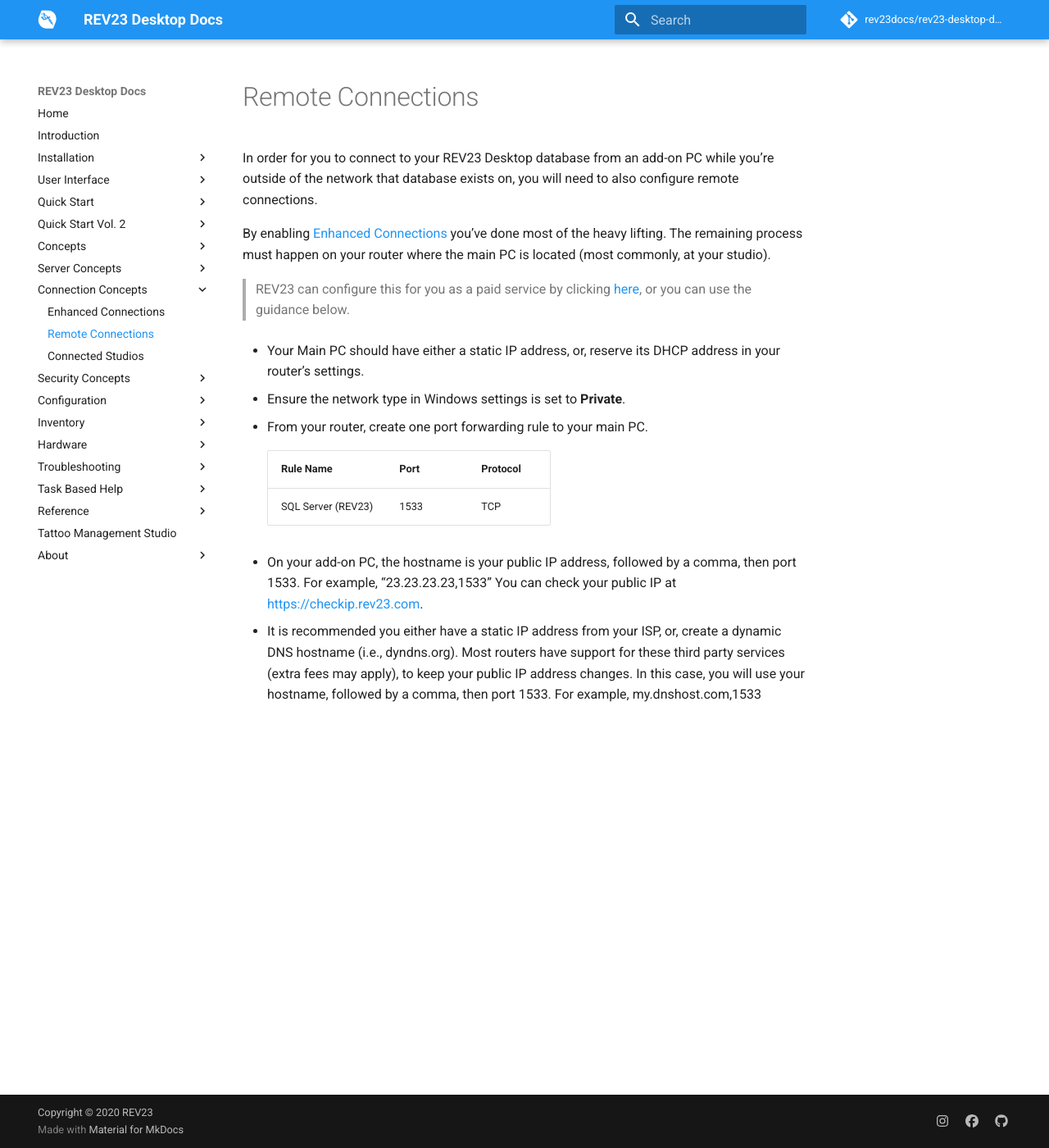
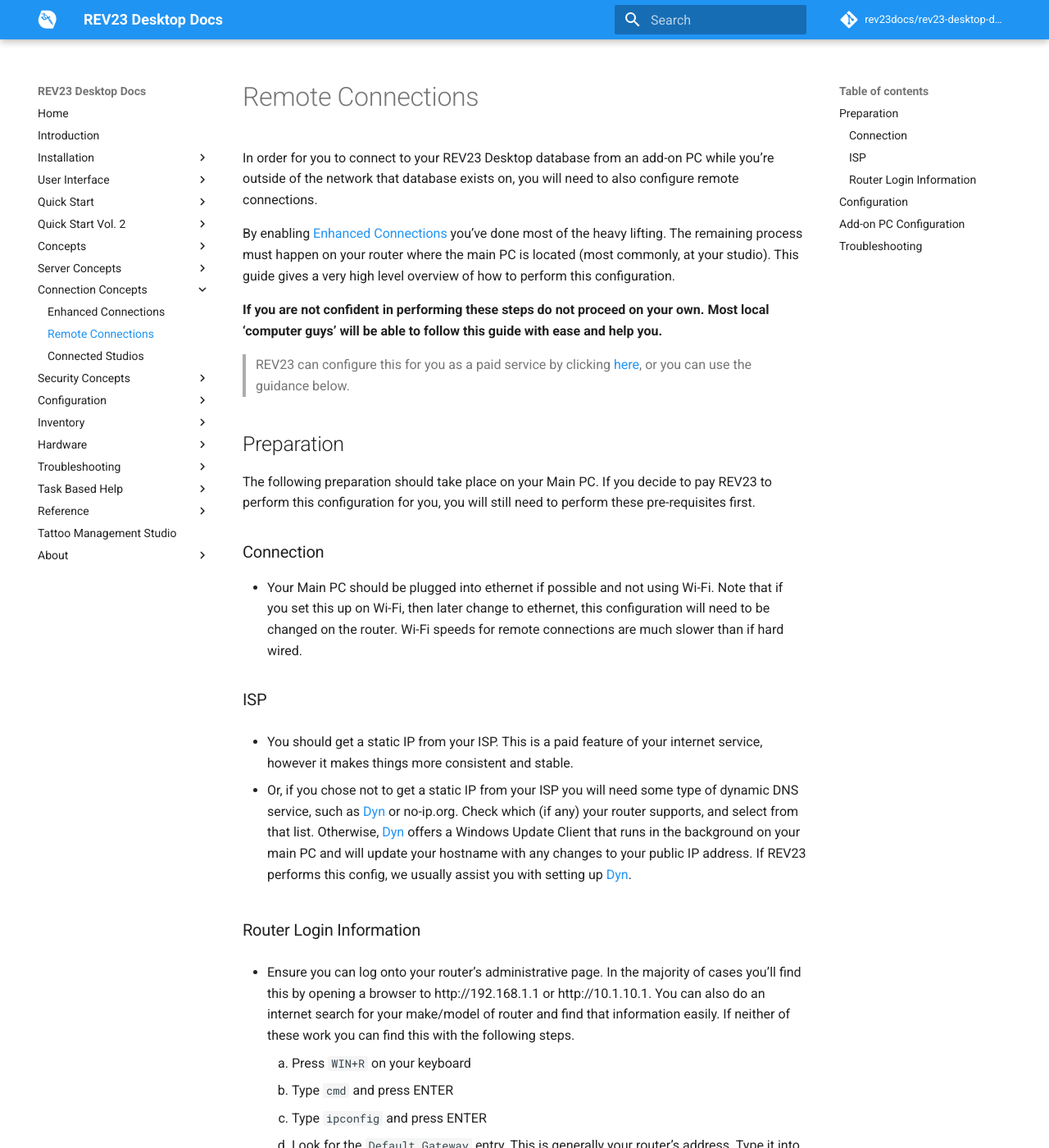
Before and after one commit to REV23Docs/rev23-desktop-docs, an MkDocs documentation site: the page built from docs/connection-concepts/remote-connections.md, in a window 1280 px wide and 1400 px high. Shown: the whole window at 82% size. Built offline with MkDocs 1.6.1 and Material for MkDocs 9.7.7, drawn with Linux system fonts in a browser that asks for light colours; comment, search, counter and statistics services are not loaded; some of the changed text lies outside the part shown.

Commit message:
Added more detail to remote connections

```diff
--- a/docs/connection-concepts/remote-connections.md
+++ b/docs/connection-concepts/remote-connections.md
@@ -2,20 +2,85 @@
 
 In order for you to connect to your REV23 Desktop database from an add-on PC while you're outside of the network that database exists on, you will need to also configure remote connections.
 
-By enabling [Enhanced Connections](enhanced-connections.md) you've done most of the heavy lifting. The remaining process must happen on your router where the main PC is located (most commonly, at your studio).
+By enabling [Enhanced Connections](enhanced-connections.md) you've done most of the heavy lifting. The remaining process must happen on your router where the main PC is located (most commonly, at your studio). This guide gives a very high level overview of how to perform this configuration.
+
+**If you are not confident in performing these steps do not proceed on your own. Most local 'computer guys' will be able to follow this guide with ease and help you.**
 
 > REV23 can configure this for you as a paid service by clicking [here](https://www.rev23.com/cart/addtocart?productVariantId=7e6e8981-6ed4-4227-bc71-cf6f73abe445), or you can use the guidance below.
 
-+ Your Main PC should have either a static IP address, or, reserve its DHCP address in your router's settings.
+## Preparation
 
-+ Ensure the network type in Windows settings is set to **Private**.
+The following preparation should take place on your Main PC. If you decide to pay REV23 to perform this configuration for you, you will still need to perform these pre-requisites first.
 
-+ From your router, create one port forwarding rule to your main PC.
+### Connection
+
++ Your Main PC should be plugged into ethernet if possible and not using Wi-Fi. Note that if you set this up on Wi-Fi, then later change to ethernet, this configuration will need to be changed on the router. Wi-Fi speeds for remote connections are much slower than if hard wired.
+
+### ISP
+
++ You should get a static IP from your ISP. This is a paid feature of your internet service, however it makes things more consistent and stable.
+
++ Or, if you chose not to get a static IP from your ISP you will need some type of dynamic DNS service, such as [Dyn](https://account.dyn.com/) or no-ip.org. Check which (if any) your router supports, and select from that list. Otherwise, [Dyn](https://account.dyn.com/) offers a Windows Update Client that runs in the background on your main PC and will update your hostname with any changes to your public IP address. If REV23 performs this config, we usually assist you with setting up [Dyn](https://account.dyn.com/).
+
+### Router Login Information
+
++ Ensure you can log onto your router's administrative page. In the majority of cases you'll find this by opening a browser to http://192.168.1.1 or http://10.1.10.1. You can also do an internet search for your make/model of router and find that information easily. If neither of these work you can find this with the following steps.
+
+    1. Press `WIN+R` on your keyboard
+    2. Type `cmd` and press ENTER
+    3. Type `ipconfig` and press ENTER
+    4. Look for the `Default Gateway` entry. This is generally your router's address. Type it into a browser window.
+
+        > If you have two routers (one from your ISP and then another Wi-Fi router) this complicates things a bit and the ISP router will need to be put in Bridged mode (to not act as a router and only serve the broadband connection. You may need to call your ISP for them to change this.) Alternatively, you can plug the Main PC into the broadband router, skipping your other router.
+
+    5. Ensure you know the admin username and password. In most cases, this is `admin` and `password` respectively. If this is the case, you should also take the time to change this password.
+
+## Configuration
+
+1. Ensure the Network Profile in Windows settings is set to **Private**. In the latest versions of Windows 10 this can be done by clicking the Network icon in the bottom right corner, selecting Properties on the network you are connected to, then making sure this is set to Private and not Public.
+
+2. Ensure Windows Power Settings are set to not turn off the PC or put it to sleep automatically. You cannot connect to your database if the main PC is not available for connections.
+
+3. Log into your router's administrative panel.
+
+4. Find DHCP Reservations and reserve your Main PC's current IP address to its physical MAC address. You can also chose an IP address, sometimes REV23 support will assign something like 192.168.1.23 to the main PC (if its not already in use).
+
+5. Create one Port Forwarding rule to your main PC's private IP address (the one which was reserved in step 3).
 
     | Rule Name | Port | Protocol |
     | --- | --- | --- |
     | SQL Server (REV23) | 1533 | TCP |
 
-+ On your add-on PC, the hostname is your public IP address, followed by a comma, then port 1533. For example, "23.23.23.23,1533" You can check your public IP at [https://checkip.rev23.com](https://checkip.rev23.com).
+6. If you have any other security software such as McAfee you will need to configure it to allow traffic to that PC on this port as well.
 
-+ It is recommended you either have a static IP address from your ISP, or, create a dynamic DNS hostname (i.e., dyndns.org). Most routers have support for these third party services (extra fees may apply), to keep your public IP address changes. In this case, you will use your hostname, followed by a comma, then port 1533. For example, my.dnshost.com,1533
+7. In the REV23 Desktop Control Panel open the Database Service tile and click the *Test Enhanced Connections from outside of this network* link to verify your connection. If this test fails, something is not properly configured.
+
+If your test succeeds you are finished! You will now need to configure your add-on PC with the proper connection information for accessing your main PC from outside of the studio.
+
+## Add-on PC Configuration
+
+If you are already at the screen asking for connection details this information is the same as the information that was provided to you when you setup [Enhanced Connections](enhanced-connections.md) with one difference. You will need to set the Server Name to be your public static IP address or your dynamic DNS hostname, followed by a comma, then the number 1533.
+
+For example:
+
++ Using a dynamic hostname: my.dynhost.com,1533
++ Using your static IP: [yourstaticip],1533 e.g. 66.66.123.123,1533
+
+If you attempt this in the studio and it fails, this is most likely because your router does not support loopback, meaning you cannot use the external IP address to connect to the main PC when you're in the same network. In this case you will need to add a new connection profile to your REV23 Desktop add-on PC.
+
+1. Close REV23 Desktop.
+2. Hold down the SHIFT key and open REV23 Desktop again. Wait until you see the Connection dialog.
+3. On the Connection dialog, ensure this is set to the information from your Enhanced Connections sheet, which uses the main PC's computer name for the server name. i.e. YOURMAINPCNAME\TATTOOSTUDIO.
+4. Click the 'Edit Other Connections' button in the bottom left.
+5. Add a new connection. Name it something like "Out of Studio" and enter your remote connection details and save. If you're still in the same network, this will fail again, but you will be able to proceed.
+6. Click OK and close the connection dialog.
+
+When you open REV23 Desktop again you will be prompted for which connection to use. Select the appropriate one for the environment you are in (in studio or out of studio).
+
+## Troubleshooting
+
++ If you're running separate security software on your main PC disable it and try again. If the connection works you will need to independently configure it to allow these connections.
+
++ If your connection used to work and is suddenly broken, verify this configuration again. Generally this is caused by the Windows network profile changing, or a change to your public IP address (which is why you should get a static IP).
+
+> REV23 can assist you with this process as a paid service by clicking [here](https://www.rev23.com/cart/addtocart?productVariantId=7e6e8981-6ed4-4227-bc71-cf6f73abe445). We cannot provide troubleshooting through TeamViewer without charging for it as it takes way too much of our time.
```
